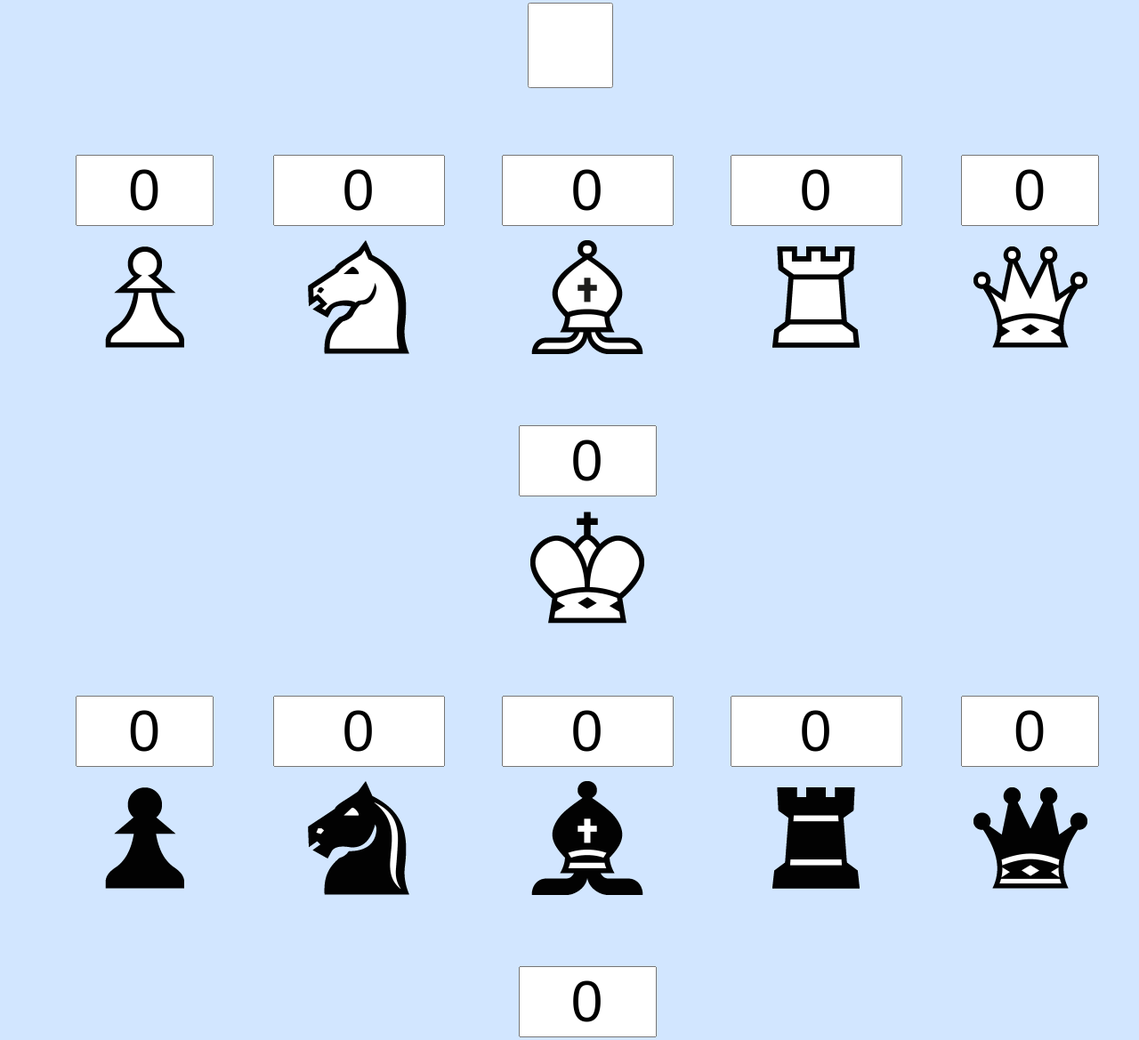
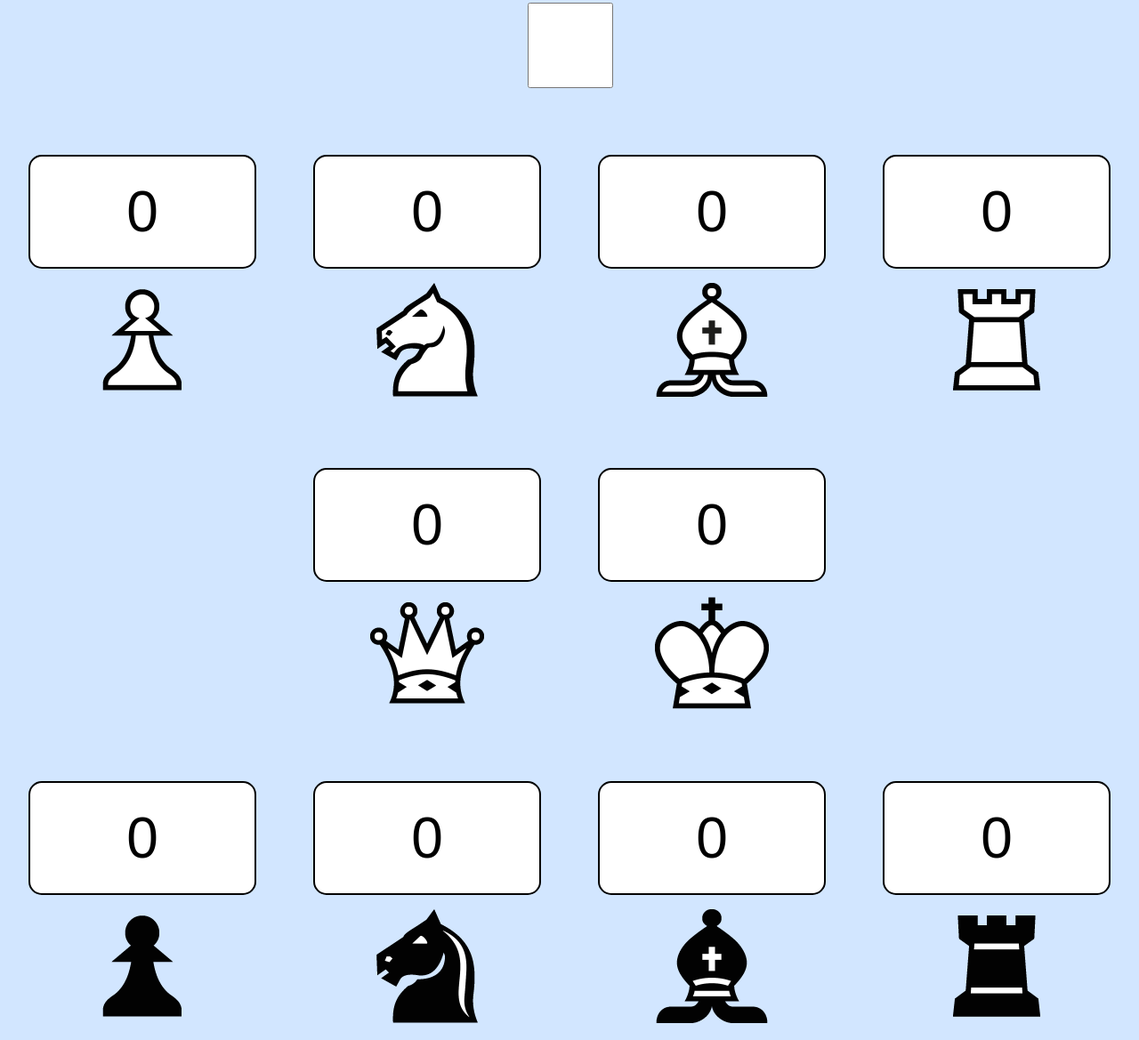
Before and after one commit to lupfilip/ChessGenerator, a plain HTML site: page Structure/index.html in a window 1280 px wide. Shown: the part 1623-2792 px from the top of the page at 89% size. Drawn offline with Linux system fonts and the light colour scheme.

Commit message:
Add files via upload

```diff
--- a/Design/style.css
+++ b/Design/style.css
@@ -127,6 +127,7 @@ ul {
     gap: 32px;
     flex-wrap: wrap;
     margin-top: 32px;
+    padding: 0;
 }
 
 li {
@@ -139,7 +140,10 @@ li {
 ul input {
     font-size: 32px;
     text-align: center;
-    padding-left: 16px;
+    width: 128px;
+    background-color: white;
+    border: 2px solid black;
+    border-radius: 15px;
 }
 
 ul img {
@@ -209,6 +213,8 @@ ul img {
 
     ul input {
         font-size: 64px;
+        width: 256px;
+        height: 128px;
     }
 
     ul img {
--- a/Logic/script.js
+++ b/Logic/script.js
@@ -560,7 +560,7 @@ window.onload = function() { //When website loads
         if(document.getElementById("manual").checked) {
             var place = Array();
             for(var i = 0; i < 12; i++) {
-                var input = document.querySelectorAll("input[type='number']")[i];
+                var input = document.getElementsByClassName("number")[i];
                 if(isNaN(parseInt(input.value))) place.push(0);
                 if(parseInt(input.value) > parseInt(input.max)) place.push(parseInt(input.max));
                 else place.push(parseInt(input.value));
@@ -574,6 +574,27 @@ window.onload = function() { //When website loads
         }
     }
 
+    var pieces = document.getElementsByClassName("number");
+    var limit = [8, 10, 10, 10, 9, 1];
+
+    for(var i = 0; i < pieces.length; i++) {
+        pieces[i].id = i;
+        pieces[i].onclick = function() {
+            var valueP = 0;
+            for(var j = 1; j < 5; j++) {
+                if(parseInt(this.id) % 6 == j) continue;
+                if(parseInt(pieces[Math.floor(parseInt(this.id) / 6) * 6 + j].value) + 8 - limit[j] > 0)
+                    valueP += parseInt(pieces[Math.floor(parseInt(this.id) / 6) * 6 + j].value) + 8 - limit[j];
+            }
+
+            if(parseInt(this.value) + valueP * (parseInt(this.id) % 6 != 5) < limit[parseInt(this.id) % 6] -
+                parseInt(pieces[Math.floor(parseInt(this.id) / 6) * 6].value) * (parseInt(this.id) % 6 != 0 && parseInt(this.id) % 6 != 5))
+                this.value = parseInt(this.value) + 1;
+            else
+                this.value = 0;
+        }
+    }
+
 }
 
 /*Console code*/
--- a/Structure/index.html
+++ b/Structure/index.html
@@ -18,20 +18,20 @@
         <div>
             <span><input type="checkbox" id="manual" value="Manual" /></span>
             <ul>
-                <li><input type="number" max="8" min="0" value="0"><img src="../Images/Pawn_white.png" alt="WP"></li>
-                <li><input type="number" max="10" min="0" value="0"><img src="../Images/Knight_white.png" alt="WN"></li>
-                <li><input type="number" max="10" min="0" value="0"><img src="../Images/Bishop_white.png" alt="WB"></li>
-                <li><input type="number" max="10" min="0" value="0"><img src="../Images/Rook_white.png" alt="WR"></li>
-                <li><input type="number" max="9" min="0" value="0"><img src="../Images/Queen_white.png" alt="WQ"></li>
-                <li><input type="number" max="1" min="0" value="0"><img src="../Images/King_white.png" alt="WK"></li>
+                <li><input type="button" class="number" value="0"><img src="../Images/Pawn_white.png" alt="WP"></li>
+                <li><input type="button" class="number" value="0"><img src="../Images/Knight_white.png" alt="WN"></li>
+                <li><input type="button" class="number" value="0"><img src="../Images/Bishop_white.png" alt="WB"></li>
+                <li><input type="button" class="number" value="0"><img src="../Images/Rook_white.png" alt="WR"></li>
+                <li><input type="button" class="number" value="0"><img src="../Images/Queen_white.png" alt="WQ"></li>
+                <li><input type="button" class="number" value="0"><img src="../Images/King_white.png" alt="WK"></li>
             </ul>
             <ul>
-                <li><input type="number" max="8" min="0" value="0"><img src="../Images/Pawn_black.png" alt="BP"></li>
-                <li><input type="number" max="10" min="0" value="0"><img src="../Images/Knight_black.png" alt="BN"></li>
-                <li><input type="number" max="10" min="0" value="0"><img src="../Images/Bishop_black.png" alt="BB"></li>
-                <li><input type="number" max="10" min="0" value="0"><img src="../Images/Rook_black.png" alt="BR"></li>
-                <li><input type="number" max="9" min="0" value="0"><img src="../Images/Queen_black.png" alt="BQ"></li>
-                <li><input type="number" max="1" min="0" value="0"><img src="../Images/King_black.png" alt="BK"></li>
+                <li><input type="button" class="number" value="0"><img src="../Images/Pawn_black.png" alt="BP"></li>
+                <li><input type="button" class="number" value="0"><img src="../Images/Knight_black.png" alt="BN"></li>
+                <li><input type="button" class="number" value="0"><img src="../Images/Bishop_black.png" alt="BB"></li>
+                <li><input type="button" class="number" value="0"><img src="../Images/Rook_black.png" alt="BR"></li>
+                <li><input type="button" class="number" value="0"><img src="../Images/Queen_black.png" alt="BQ"></li>
+                <li><input type="button" class="number" value="0"><img src="../Images/King_black.png" alt="BK"></li>
             </ul>
         </div>
         <p class="description">This Generator:<br />
```
